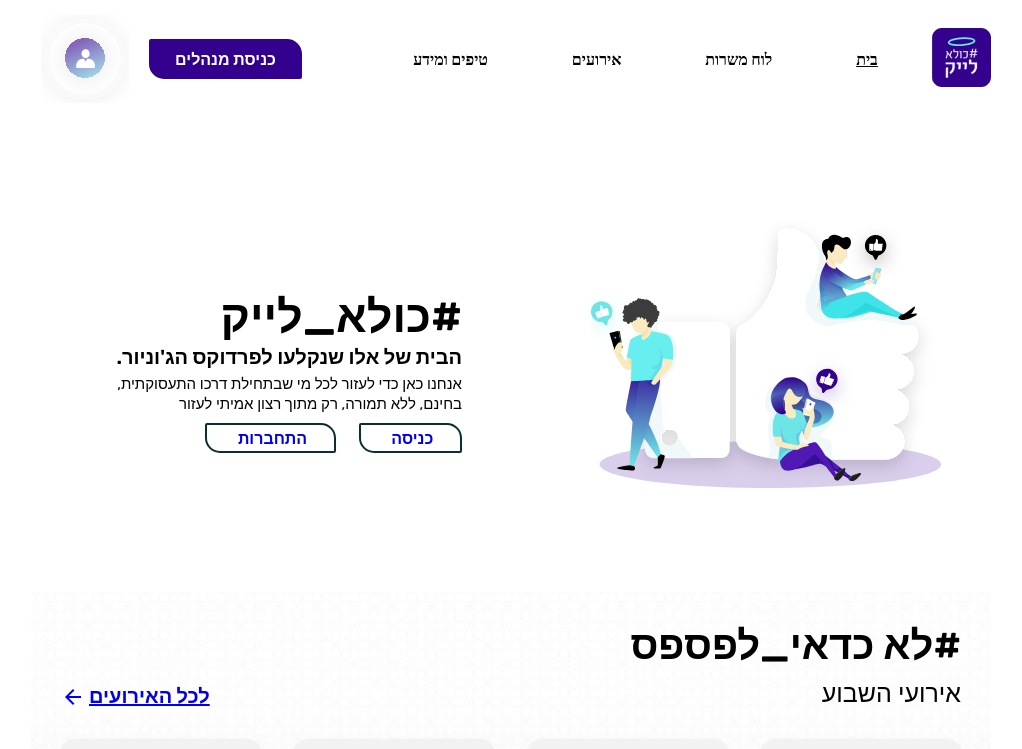
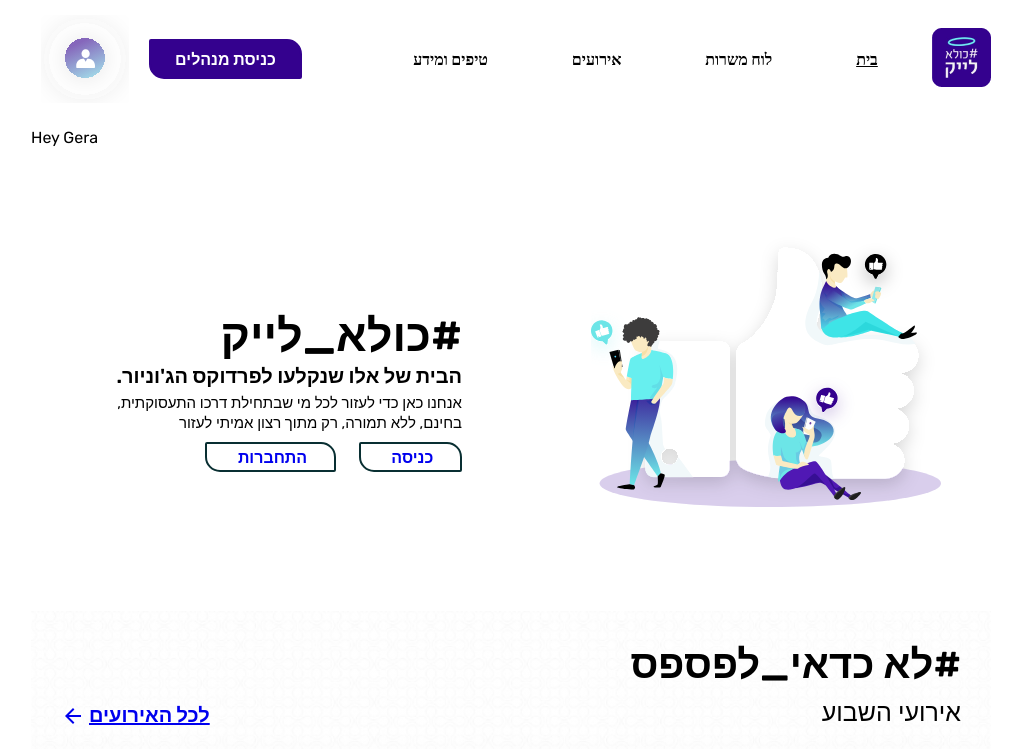
Before and after one commit to avraham186/coola-like, a React (Create React App) app: page /#/ in a window 1280 px wide. Shown: the top 749 px of the page, without its empty margins (129-1151 px from the left). Built offline with nearby package versions, Linux system fonts and the light colour scheme.

Commit message:
merge with main new task

```diff
--- a/src/cmps/tasks/NewTask.jsx
+++ b/src/cmps/tasks/NewTask.jsx
@@ -1,5 +1,5 @@
 import React from 'react'
 
 export const NewTask = () => {
-    console.log('hi');
+    return <div>Hey Gera</div>
 }
--- a/src/pages/HomePage.jsx
+++ b/src/pages/HomePage.jsx
@@ -5,6 +5,7 @@ import Jobs from "../cmps/home_page/Jobs";
 import { Founders } from "../cmps/home_page/Founders";
 import {Subscribe} from "../cmps/home_page/Subscribe";
 import { useSelector } from 'react-redux';
+import { NewTask } from '../cmps/tasks/NewTask';
 
 
 export default function HomePage() {
@@ -12,6 +13,7 @@ export default function HomePage() {
 
     return (
         <div>
+            <NewTask/>
             <Header />
             <Events />
             <Jobs />
```
